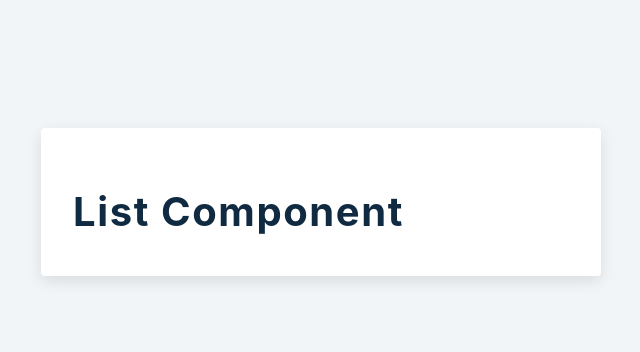
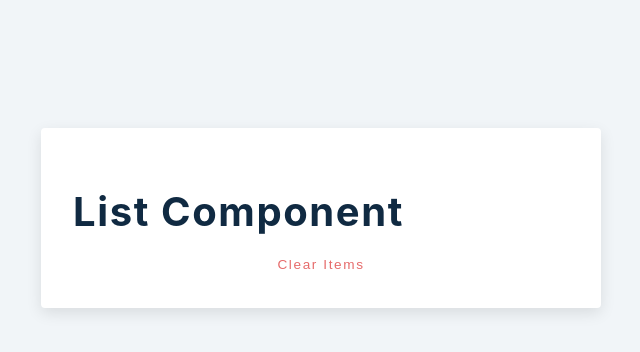
Before and after one commit to o0p/grocery-bud-react, a React (Create React App) app: page / in a window 1280 px wide. Shown: the top 352 px of the page, without its empty margins (319-959 px from the left). Built offline with nearby package versions, Linux system fonts and the light colour scheme.

Commit message:
Add clear-btn

```diff
--- a/src/App.js
+++ b/src/App.js
@@ -13,6 +13,7 @@ function App() {
     <section className="section-center">
       <div className="grocery-container">
         <List />
+        <button className="clear-btn">clear items</button>
       </div>
     </section>
   );
```
